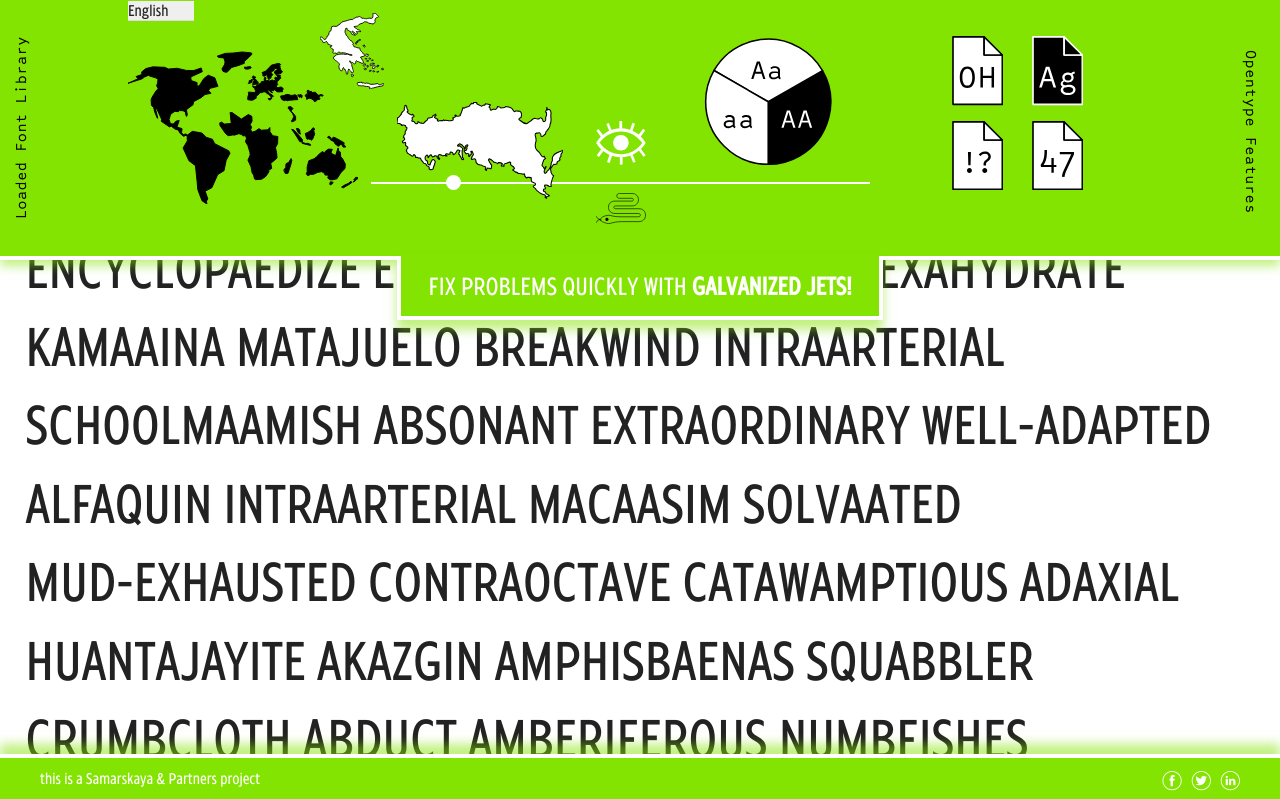
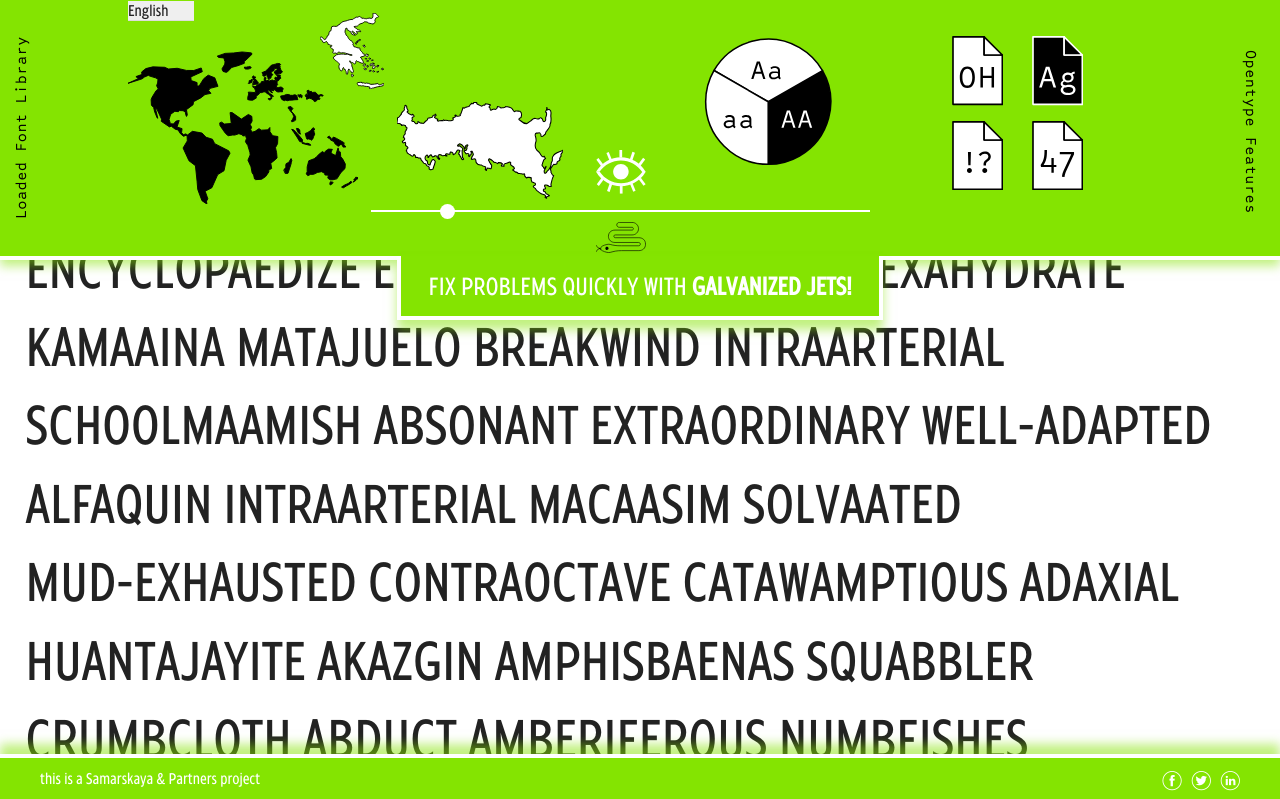
Before and after one commit to samarskaya-and-partners/galvanizedjets, a website: page index.html in a window 1280 px wide. Shown: the top 799 px of the page. Drawn offline with Linux system fonts and the light colour scheme.

Commit message:
Change slider limits, fixes #19

```diff
--- a/css/nav.css
+++ b/css/nav.css
@@ -223,7 +223,7 @@ path.pie_slice.selected {
 
 #display_options {
     position: absolute;
-    bottom: 1vw;
+    bottom: -1.25vw;
     left: 28.5vw;
 }
 
--- a/index.html
+++ b/index.html
@@ -274,7 +274,7 @@
                             <label style="display:block;" id="time" class="day">
                             </label>
                             <label id="font_size">
-                                <input class="control" type="range" value="3.5" min="0.5" max="20" step="0.1" class="control" >
+                                <input class="control" type="range" value="2" min="1" max="8" step="0.1" class="control" >
                             </label>
 
                             <label id="line-buttons">
```
